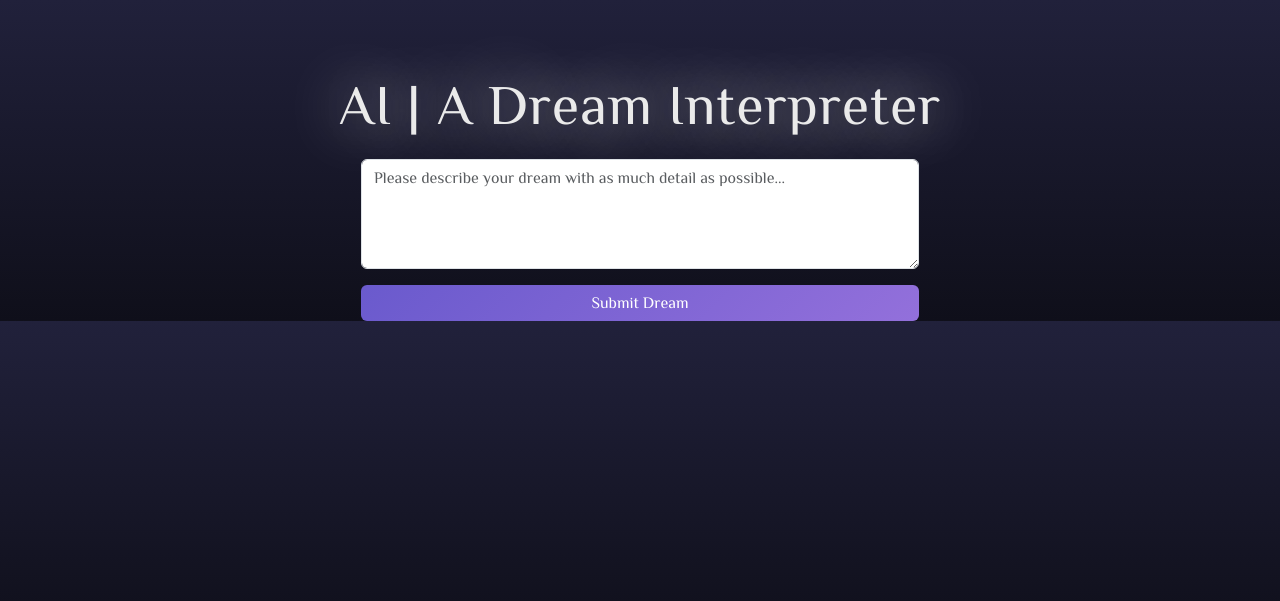
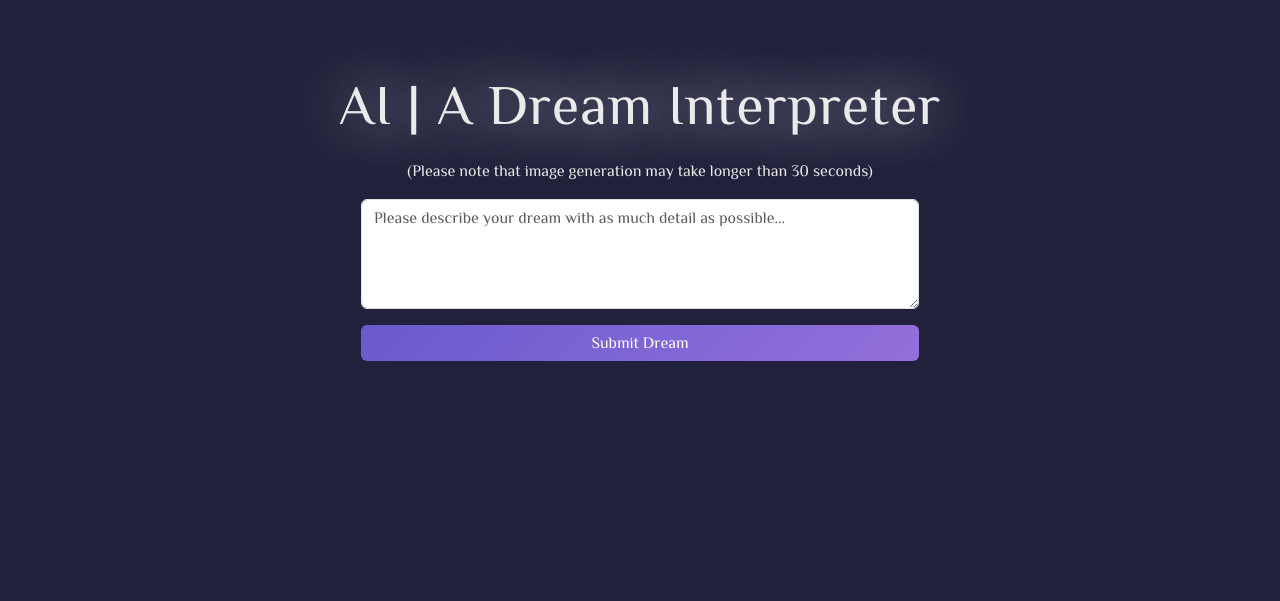
Before and after one commit to Hugo-Waterfall/CART498-GenAIAssignment4, a Flask app: page / in a window 1280 px wide. Shown: the top 601 px of the page. Run offline with Flask 3, Linux system fonts and the light colour scheme.

Commit message:
Fixed css and added a note about image generation

```diff
--- a/static/style.css
+++ b/static/style.css
@@ -1,5 +1,5 @@
 body {
-    background: linear-gradient(#21213b, #0f0f1a);
+    background-color: #21213b;
     color: #eaeaea;
     font-family: "Philosopher", sans-serif;
     font-weight: 400;
--- a/templates/index.html
+++ b/templates/index.html
@@ -15,6 +15,7 @@
     <div class="container text-center mt-5">
         <br>
         <h1 class="display-4">AI | A Dream Interpreter</h1>
+        <p>(Please note that image generation may take longer than 30 seconds)</p>
         <form method="POST" class="mx-auto col-md-8 col-lg-6">
             <div class="mb-3">
                 <textarea name="prompt" rows="4" class="form-control" placeholder="Please describe your dream with as much detail as possible...">{{ prompt }}</textarea>
```
